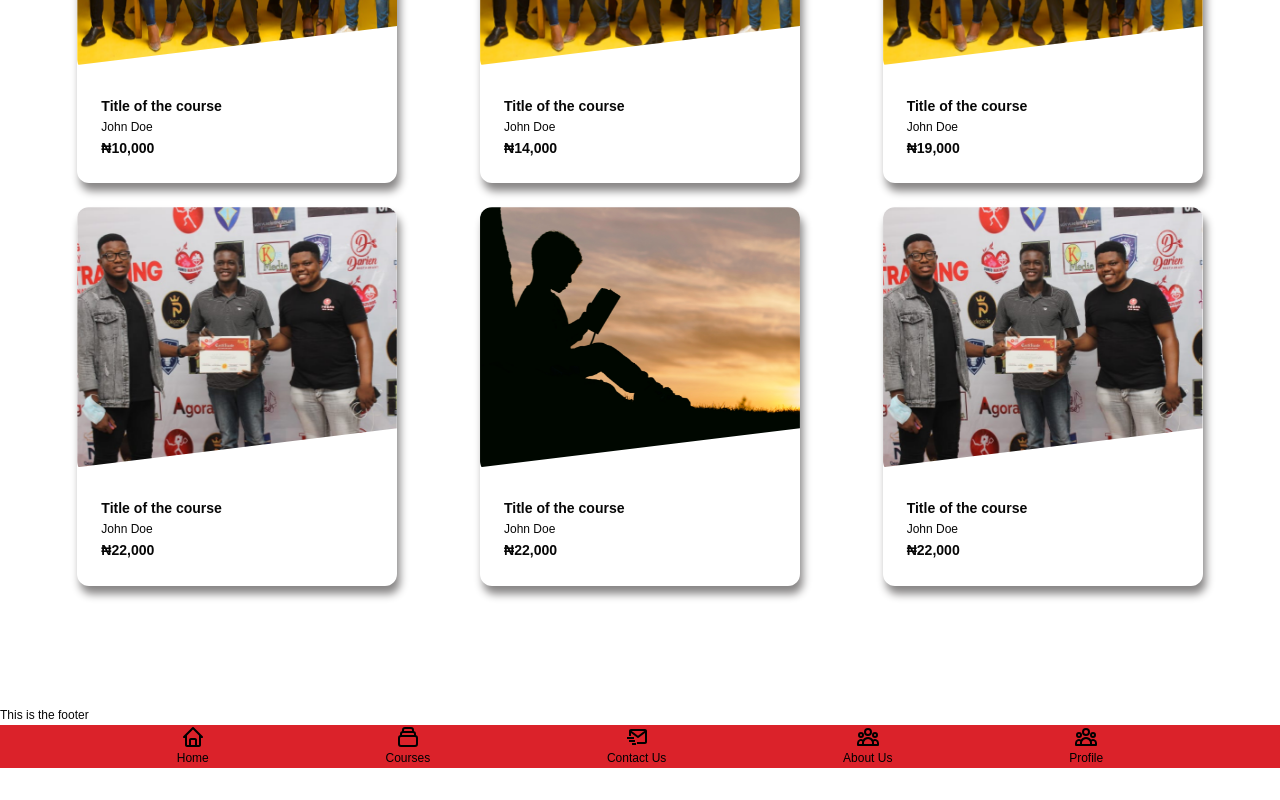
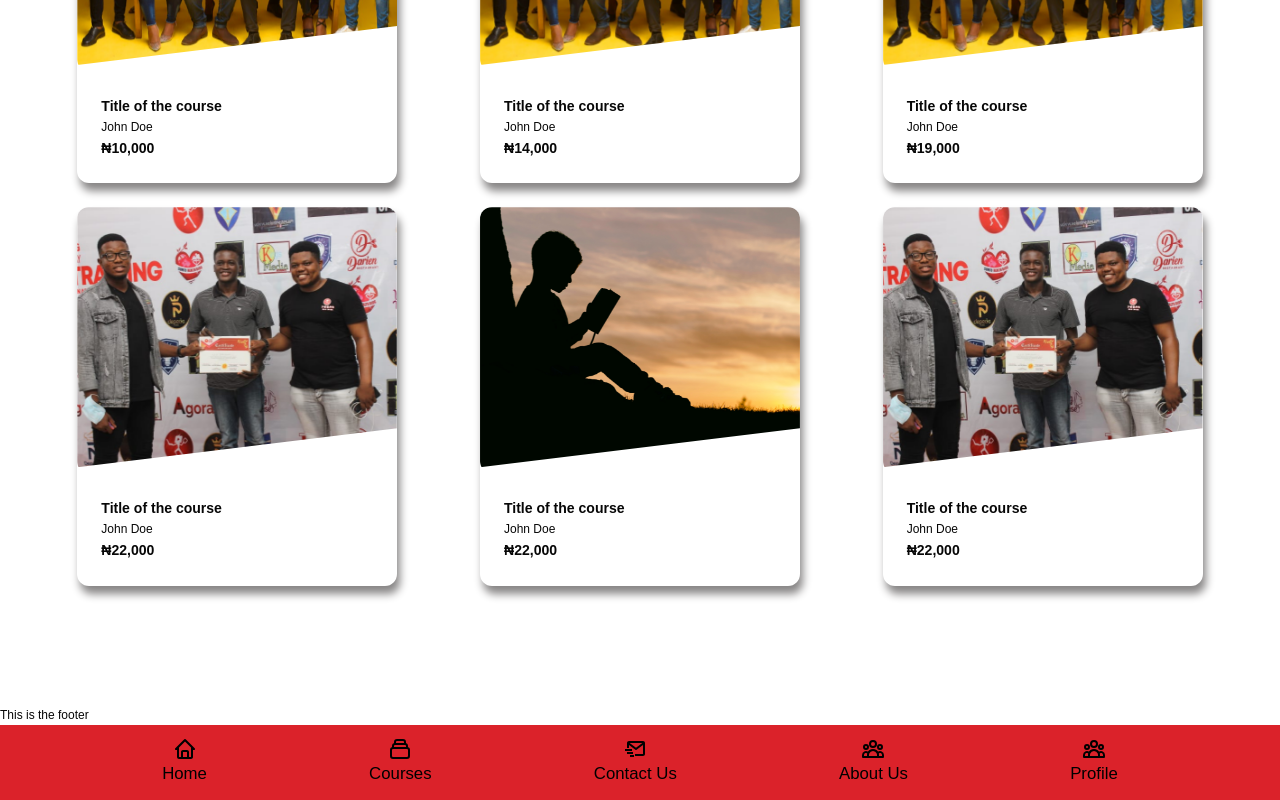
Before and after one commit to Niscolinx/teenscan, a React (Create React App) app: page / in a window 1280 px wide. Shown: the part 983-1783 px from the top of the page. Before the commit the page ends 1751 px from the top, so only its background shows below. Built offline with nearby package versions, Linux system fonts and the light colour scheme; what react-router-last-location would draw is missing.

Commit message:
working on footer

```diff
--- a/src/sass/components/footer.scss
+++ b/src/sass/components/footer.scss
@@ -1,7 +1,7 @@
 .footer {
     &__mobileNav {
         background-color: $color-secondary;
-
+        padding: 1rem 0;
         position: relative;
         bottom: 0;
         left: 0;
@@ -19,7 +19,7 @@
             justify-items: center;
 
             p {
-                font-size: 1rem;
+                font-size: 1.4rem;
             }
         }
     }
```
